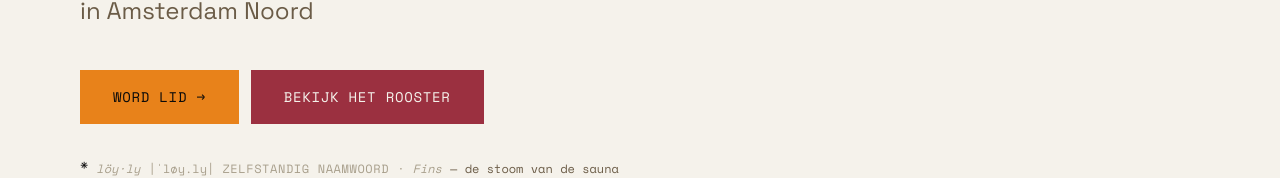
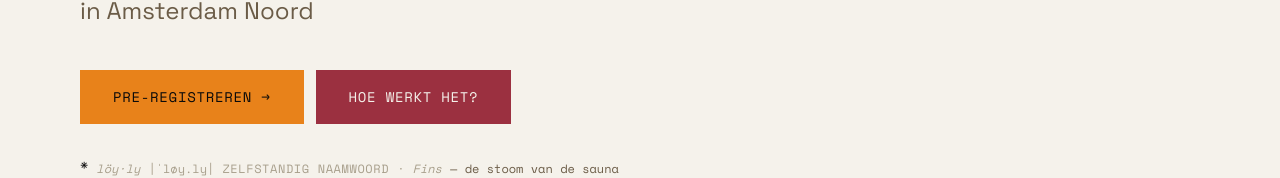
Before and after one commit to lisannekraal/community-sauna, a Next.js app: page / in a window 1280 px wide. Shown: the part 461-639 px from the top of the page. Built offline with nearby package versions, Linux system fonts and the light colour scheme; no server answers; the database is empty.

Commit message:
update landing cta's

```diff
--- a/messages/en.json
+++ b/messages/en.json
@@ -42,8 +42,8 @@
   "Landing": {
     "hero": {
       "subtitle": "A community-run sauna\nin Amsterdam Noord",
-      "ctaBecomeMember": "Become a member\u00a0\u2192",
-      "ctaSeeSchedule": "See the schedule",
+      "ctaPreRegister": "Pre-register\u00a0\u2192",
+      "ctaHowItWorks": "How does it work?",
       "definition": "the steam of the sauna",
       "noun": "noun",
       "origin": "Finnish"
--- a/messages/nl.json
+++ b/messages/nl.json
@@ -42,8 +42,8 @@
   "Landing": {
     "hero": {
       "subtitle": "Een buurtsauna\nin Amsterdam Noord",
-      "ctaBecomeMember": "Word lid\u00a0\u2192",
-      "ctaSeeSchedule": "Bekijk het rooster",
+      "ctaPreRegister": "Pre-registreren\u00a0\u2192",
+      "ctaHowItWorks": "Hoe werkt het?",
       "definition": "de stoom van de sauna",
       "noun": "zelfstandig naamwoord",
       "origin": "Fins"
--- a/src/app/(main)/page.tsx
+++ b/src/app/(main)/page.tsx
@@ -101,13 +101,13 @@ export default async function HomePage() {
                 href={`${APP_URL}/register`}
                 className={`${buttons.cta} ${buttons.ctaPrimary}`}
               >
-                {t('hero.ctaBecomeMember')}
+                {t('hero.ctaPreRegister')}
               </a>
               <a
-                href="/#schedule"
+                href="/#how"
                 className={`${buttons.cta} ${buttons.ctaSecondary}`}
               >
-                {t('hero.ctaSeeSchedule')}
+                {t('hero.ctaHowItWorks')}
               </a>
             </div>
 
@@ -226,7 +226,7 @@ export default async function HomePage() {
                     <div className="mt-5 pt-4 border-t border-mustard-gold">
                       <a
                         href={step.cta.href}
-                        className="font-mono text-[11px] uppercase tracking-widest hover:underline"
+                        className="font-mono text-[11px] uppercase tracking-widest hover:opacity-60"
                       >
                         {step.cta.label}
                       </a>
@@ -357,13 +357,13 @@ export default async function HomePage() {
           <div className="max-w-7xl mx-auto px-6 md:px-12 lg:px-20 py-6 flex flex-wrap items-center justify-between gap-6">
             <Link href="/" className="font-display text-[25px]">Löyly</Link>
             <div className="flex items-center gap-6">
-              <a href={`${APP_URL}/login`} className="font-mono text-[11px] uppercase tracking-widest text-timber hover:underline">
+              <a href={`${APP_URL}/login`} className="font-mono text-[11px] uppercase tracking-widest text-timber hover:opacity-60">
                 {t('footer.memberLogin')}
               </a>
-              <a href={`${APP_URL}/register`} className="font-mono text-[11px] uppercase tracking-widest text-timber hover:underline">
+              <a href={`${APP_URL}/register`} className="font-mono text-[11px] uppercase tracking-widest text-timber hover:opacity-60">
                 {t('footer.preRegister')}
               </a>
-              <a href={`${APP_URL}/privacy`} className="font-mono text-[11px] uppercase tracking-widest text-timber hover:underline">
+              <a href={`${APP_URL}/privacy`} className="font-mono text-[11px] uppercase tracking-widest text-timber hover:opacity-60">
                 {t('footer.privacy')}
               </a>
             </div>
```
